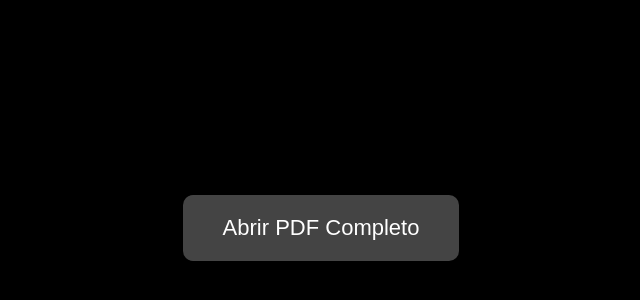
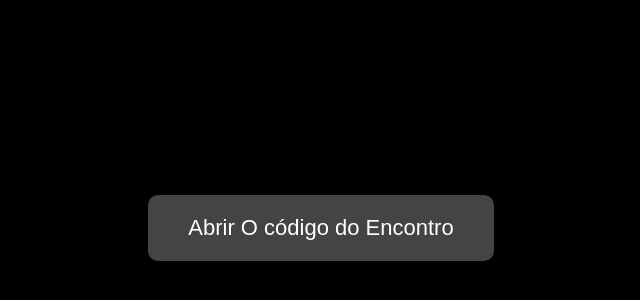
Before and after one commit to lenogte/pdfcodigodoencontro, a plain HTML site: page leitura.html in a window 1280 px wide. Shown: the part 162-462 px from the top of the page, without its empty margins (319-959 px from the left). Drawn offline with Linux system fonts and the light colour scheme.

Commit message:
Update leitura.html

```diff
--- a/leitura.html
+++ b/leitura.html
@@ -89,7 +89,7 @@ fbq('init', '1334773878440796');  /* SEU PIXEL REAL */
 <body>
 
 <!-- Botão central -->
-<a class="btn-central" id="btnComprar">Abrir PDF Completo</a>
+<a class="btn-central" id="btnComprar">Abrir O código do Encontro</a>
 
 <!-- Container da leitura -->
 <div class="container" id="pdfContainer">
```
